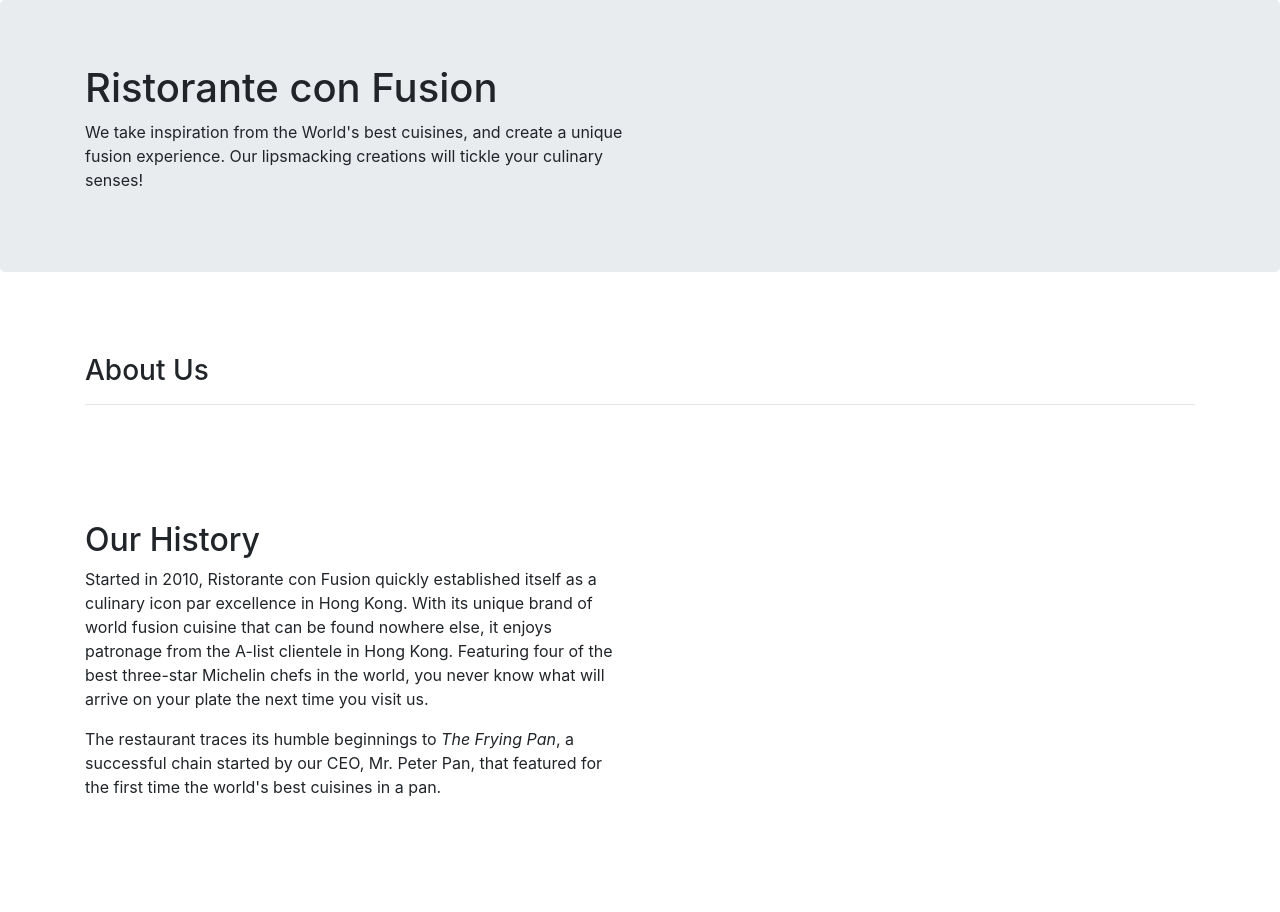
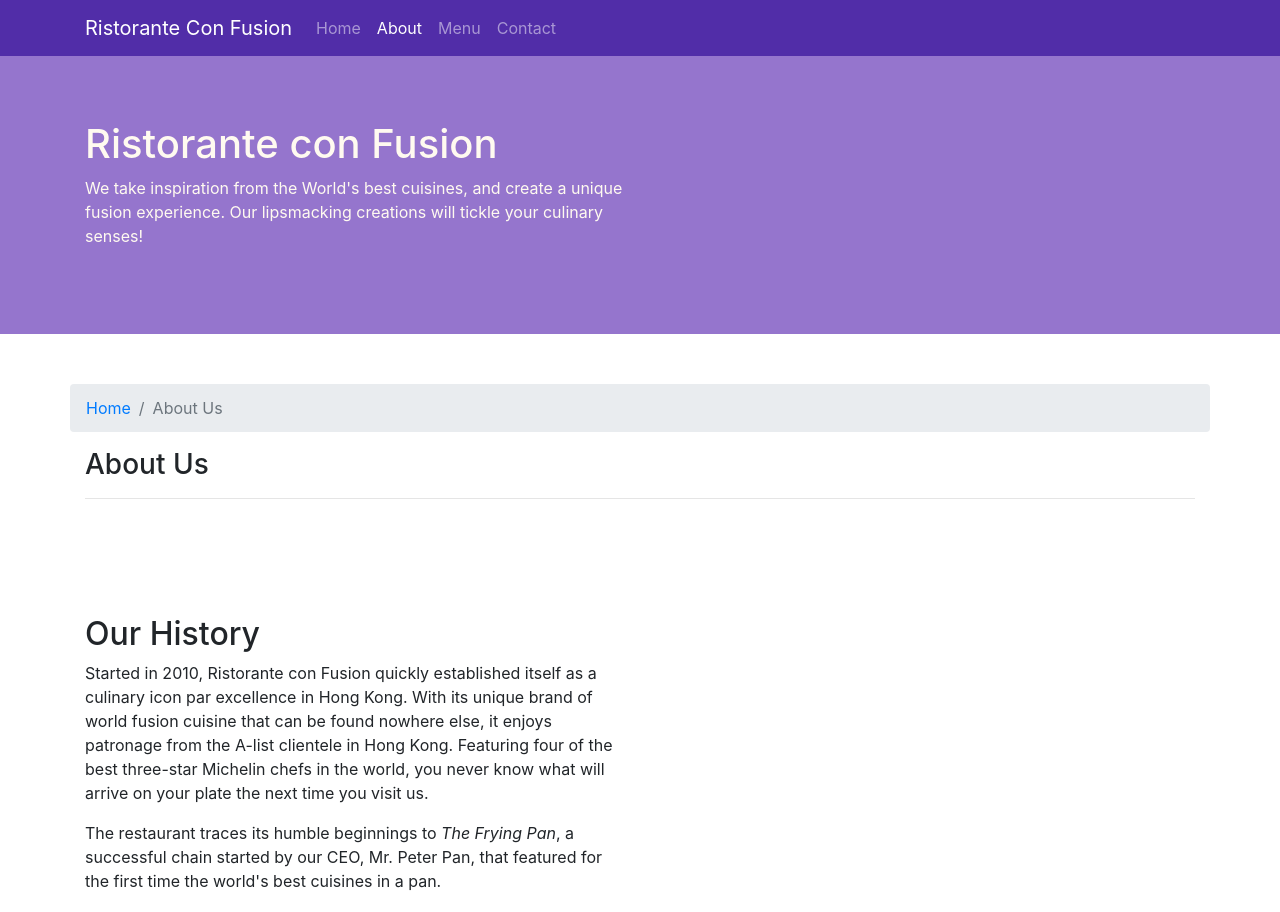
Before and after one commit to B180248ME/bootstrap-practice, a website: page aboutus.html in a window 1280 px wide. Shown: the top 912 px of the page. Drawn offline with nearby package versions, Linux system fonts and the light colour scheme.

Commit message:
Navbar and Breadcrumbs

```diff
--- a/aboutus.html
+++ b/aboutus.html
@@ -12,8 +12,23 @@
 </head>
 
 <body>
-
-    <header class="jumbotron">
+    <nav class="navbar navbar-dark navbar-expand-sm fixed-top">
+        <div class="container">
+            <button class="navbar-toggler" type="button" data-toggle="collapse" data-target="#Navbar">
+                <span class="navbar-toggler-icon"></span>
+            </button>
+           <a class="navbar-brand" href="./index.html">Ristorante Con Fusion</a>
+           <div class="collapse navbar-collapse" id="Navbar">
+                <ul class="navbar-nav mr-auto">
+                    <li class="nav-item"><a class="nav-link" href="./index.html">Home</a></li>
+                    <li class="nav-item active"><a class="nav-link" href="#">About</a></li>
+                    <li class="nav-item"><a class="nav-link" href="#">Menu</a></li>
+                    <li class="nav-item"><a class="nav-link" href="#">Contact</a></li>
+                </ul>
+            </div>
+        </div>
+    </nav>
+    <header class="sin">
         <div class="container">
             <div class="row row-header">
                 <div class="col-12 col-sm-6">
@@ -28,6 +43,10 @@
 
     <div  class="container">
         <div class="row row-content">
+            <ol class="col-12 breadcrumb">
+                <li class="breadcrumb-item"><a href="./index.html">Home</a></li>
+                <li class="breadcrumb-item active">About Us</li>
+            </ol>
             <div class="col">
                <h3>About Us</h3>
                <hr>
--- a/css/style.css
+++ b/css/style.css
@@ -27,3 +27,11 @@ address{
     margin:0px;
     color:#0f0f0f;
 }
+body{
+    padding:50px 0px 0px 0px;
+    z-index:0;
+}
+
+.navbar-dark {
+     background-color: #512DA8;
+}
```
Also changed, not shown: index.html (+17 -2 lines).
